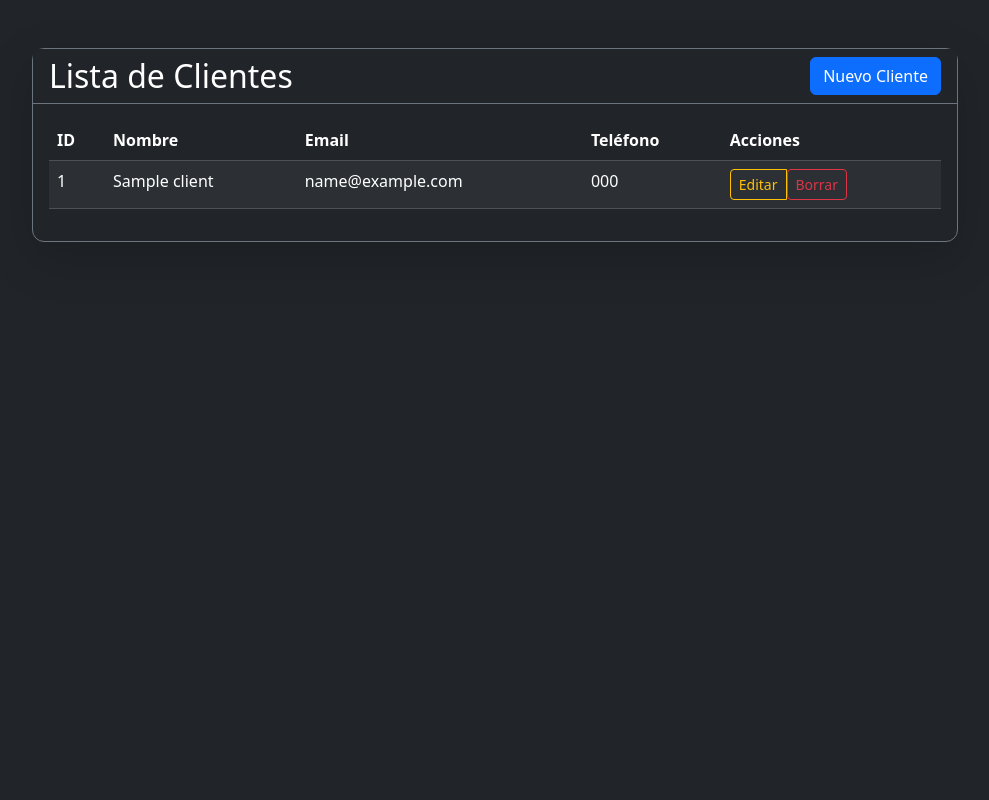
After one commit to SantiagoArteche/urquiza-invoice, a Flask app: page /client in a window 1280 px wide. The commit adds this page. Shown: the whole page, without its empty margins (145-1134 px from the left). Run offline with Flask 3, Linux system fonts and the light colour scheme; tables that the repository leaves empty hold one stand-in row (values such as "Sample post").

Commit message:
feat(clients): make client CRUD

```diff
--- a/src/app.py
+++ b/src/app.py
@@ -1,6 +1,7 @@
 import os
 from flask import Flask
 from presentation.auth.routes import auth_bp
+from presentation.client.routes import client_bp
 from data.mysql_db.init import database
 from data.models.client import Client
 from data.models.invoice import Invoice
@@ -18,6 +19,7 @@ app.config['SQLALCHEMY_DATABASE_URI'] = os.getenv('DATABASE_URL')
 database.init_app(app)
 
 app.register_blueprint(auth_bp)
+app.register_blueprint(client_bp)
 
 @app.route("/")
 def running():
--- /dev/null
+++ b/src/presentation/client/routes.py
@@ -0,0 +1,86 @@
+from flask import Blueprint, render_template, request, redirect, url_for, flash
+from data.models.client import Client
+
+client_bp = Blueprint("client", __name__, template_folder='../templates')
+
+@client_bp.route("/client", methods=['GET'])
+def list():
+    clients = Client.query.all()
+    return render_template('client-list.html', clients=clients)
+
+@client_bp.route("/client/create", methods=['GET', 'POST'])
+def create():
+    if request.method == 'GET':
+        return render_template('create-client.html')
+    else:
+        name = request.form.get("name")
+        email = request.form.get("email")
+        phone = request.form.get("phone")
+        address = request.form.get("address")
+
+        error = False
+        message = ""
+
+        if not name or not email:
+            error = True
+            message = 'Nombre y email son campos obligatorios'
+
+        if not error:
+            client_exists = Client.query.filter_by(email=email).first()
+            if client_exists:
+                error = True
+                message = 'Ya existe un cliente con ese email'
+
+        if not error:
+            try:
+                Client.create(name, email, phone, address)
+                return render_template('create-client.html', success_message='Cliente creado exitosamente')
+            except Exception as e:
+                error = True
+                message = 'Error al crear el cliente'
+
+        return render_template('create-client.html', message=message)
+
+@client_bp.route("/client/edit/<int:client_id>", methods=['GET', 'POST'])
+def edit(client_id):
+    client = Client.query.get_or_404(client_id)
+
+    if request.method == 'GET':
+        return render_template('edit-client.html', client=client)
+    else:
+        name = request.form.get("name")
+        email = request.form.get("email")
+        phone = request.form.get("phone")
+        address = request.form.get("address")
+
+        error = False
+        message = ""
+        print(client_id)
+        if not name or not email:
+            error = True
+            message = 'Nombre y email son campos obligatorios'
+
+        if not error:
+            found_client = Client.query.filter_by(id=client_id).first()
+
+            if found_client and found_client.id != client_id:
+                error = True
+
+        if not error:
+            try:
+                Client.update(found_client.id, {"name": name, "address": address, "phone": phone, "email": email})
+                return redirect(url_for('client.list'))
+            except Exception as e:
+                error = True
+
+        return redirect(url_for('client.list'))
+
+@client_bp.route("/client/delete/<int:client_id>", methods=['POST'])
+def delete(client_id):
+    client = Client.query.get_or_404(client_id)
+
+    try:
+        Client.delete(client=client)
+        return redirect(url_for('client.list'))
+    except Exception as e:
+        return redirect(url_for('client.list'))
--- /dev/null
+++ b/src/presentation/templates/client-list.html
@@ -0,0 +1,100 @@
+<!DOCTYPE html>
+<html lang="es">
+  <head>
+    <meta charset="UTF-8" />
+    <meta name="viewport" content="width=device-width, initial-scale=1.0" />
+    <title>Lista de Clientes</title>
+    <link
+      href="https://cdn.jsdelivr.net/npm/bootstrap@5.3.3/dist/css/bootstrap.min.css"
+      rel="stylesheet"
+    />
+  </head>
+  <body class="bg-dark text-white min-vh-100">
+    <div class="container py-5">
+      <div class="row justify-content-center">
+        <div class="col-lg-10">
+          <div
+            class="card bg-dark border-secondary shadow-lg"
+            style="border-radius: 12px"
+          >
+            <div class="card-header bg-dark border-secondary">
+              <div class="d-flex justify-content-between align-items-center">
+                <h2 class="text-white mb-0">Lista de Clientes</h2>
+
+                <a
+                  href="{{ url_for('client.create') }}"
+                  class="btn btn-primary"
+                >
+                  Nuevo Cliente
+                </a>
+              </div>
+            </div>
+            <div class="card-body">
+              {% if clients %}
+              <div class="table-responsive">
+                <table class="table table-dark table-striped table-hover">
+                  <thead>
+                    <tr>
+                      <th>ID</th>
+                      <th>Nombre</th>
+                      <th>Email</th>
+                      <th>Teléfono</th>
+                      <th>Acciones</th>
+                    </tr>
+                  </thead>
+                  <tbody>
+                    {% for client in clients %}
+                    <tr>
+                      <td>{{ client.id }}</td>
+                      <td>{{ client.name }}</td>
+                      <td>{{ client.email }}</td>
+                      <td>{{ client.phone or '-' }}</td>
+                      <td>
+                        <div class="btn-group" role="group">
+                          <a
+                            href="{{ url_for('client.edit', client_id=client.id) }}"
+                            class="btn btn-sm btn-outline-warning"
+                          >
+                            Editar
+                          </a>
+                          <form
+                            method="POST"
+                            action="{{ url_for('client.delete', client_id=client.id) }}"
+                            style="display: inline"
+                          >
+                            <button
+                              type="submit"
+                              class="btn btn-sm btn-outline-danger"
+                              onclick="return confirm('¿Estás seguro de que quieres eliminar este cliente?')"
+                            >
+                              Borrar
+                            </button>
+                          </form>
+                        </div>
+                      </td>
+                    </tr>
+                    {% endfor %}
+                  </tbody>
+                </table>
+              </div>
+              {% else %}
+              <div class="text-center py-5">
+                <h4 class="text-muted">No hay clientes registrados</h4>
+                <p class="text-muted">Comienza agregando tu primer cliente</p>
+                <a
+                  href="{{ url_for('client.create') }}"
+                  class="btn btn-primary"
+                >
+                  Crear Primer Cliente
+                </a>
+              </div>
+              {% endif %}
+            </div>
+          </div>
+        </div>
+      </div>
+    </div>
+
+    <script src="https://cdn.jsdelivr.net/npm/bootstrap@5.3.3/dist/js/bootstrap.bundle.min.js"></script>
+  </body>
+</html>
--- a/src/presentation/templates/home.html
+++ b/src/presentation/templates/home.html
@@ -108,7 +108,7 @@
                   información de clientes de manera sencilla.
                 </p>
                 <a
-                  href="clientes.html"
+                  href="{{ url_for('client.list') }}"
                   class="btn btn-primary btn-lg w-100 mt-auto"
                 >
                   <i class="fas fa-user-plus me-2"></i>
```
Also changed, not shown: src/data/models/client.py (+31 -1 lines), src/presentation/templates/create-client.html (added, +78 -0 lines), src/presentation/templates/edit-client.html (added, +81 -0 lines).
